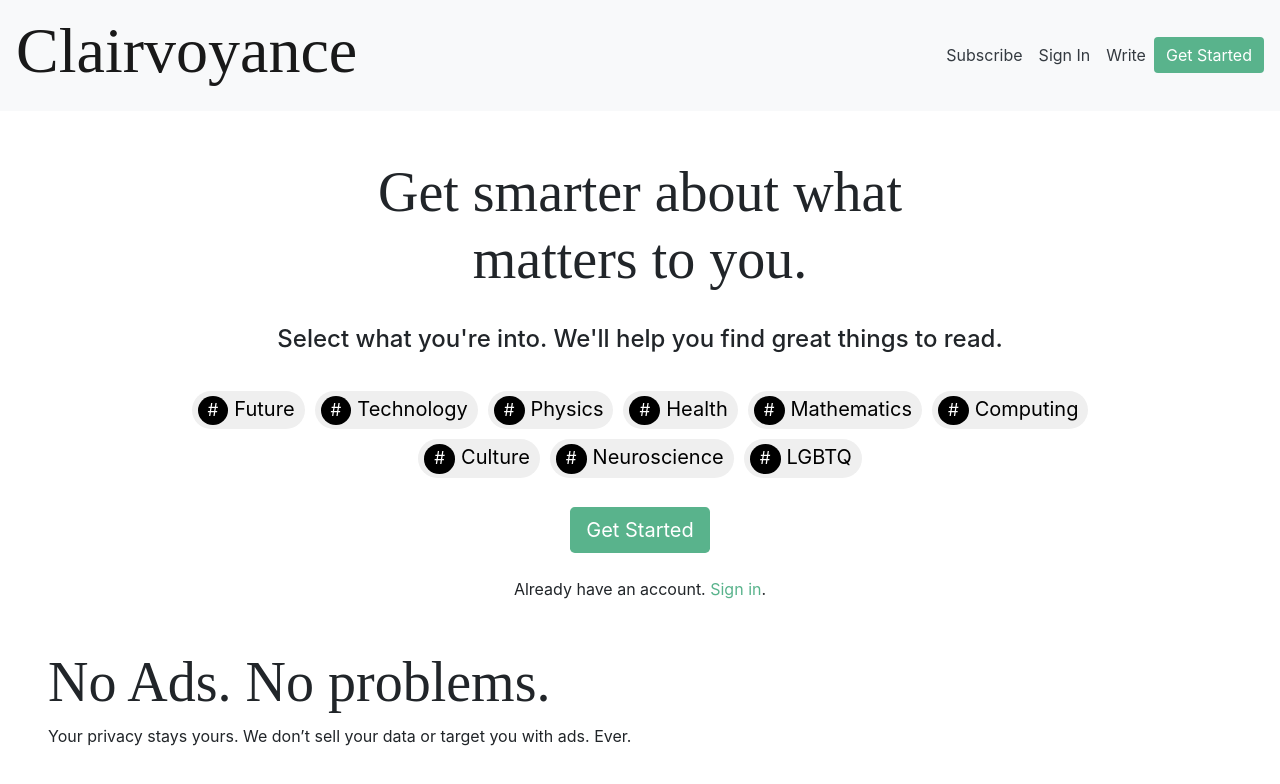
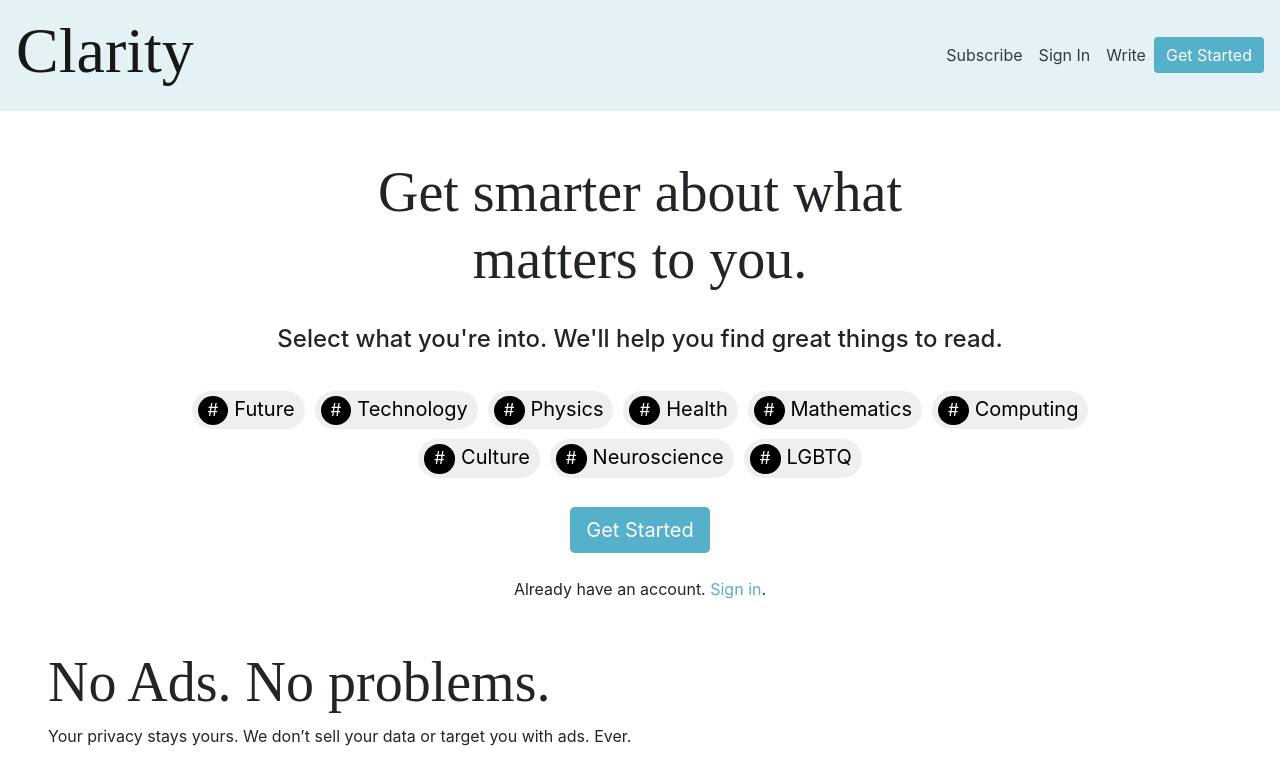
Before and after one commit to NexusX45/Social-Site, a React (Create React App) app in the folder site/: page / in a window 1280 px wide. Shown: the top 784 px of the page. Built offline with nearby package versions, Linux system fonts and the light colour scheme.

Commit message:
Updated Navbar

```diff
--- a/site/public/index.html
+++ b/site/public/index.html
@@ -34,6 +34,7 @@
     <title>React App</title>
   </head>
   <body>
+
     <noscript>You need to enable JavaScript to run this app.</noscript>
     <div id="root"></div>
     <!--
--- /dev/null
+++ b/site/src/App.css
@@ -0,0 +1,3 @@
+.navbar-custom {
+    background-color: #e4f1f5;
+}
--- a/site/src/App.js
+++ b/site/src/App.js
@@ -1,26 +1,58 @@
 import React from 'react';
 import {BrowserRouter as Router, Switch, Route, useHistory} from 'react-router-dom';
 import axios from 'axios';
+import './App.css';
 
 export default function App(){
     return(
         <Router>
             <Switch>
                 <Route exact path = '/'>
+                    <Navbar />
                     <Home />
                 </Route>
                 <Route path = '/about'>
+                    <Navbar />
                     <About />
                 </Route>
                 <Route path = '/signin'>
+                    <Navbar />
                     <Signin />
                 </Route>
                 <Route path = '/signup'>
+                    <Navbar />
                     <Signup />
                 </Route>
             </Switch>
         </Router>
     )
+}
+
+function Navbar(){
+
+    return (
+
+        <nav className="navbar navbar-expand-lg navbar-light navbar-custom">
+      <a class="navbar-brand" href="/"><h2 style={{fontFamily: "Lobster", fontSize: '4rem'}}>Clarity</h2></a>
+      <button class="navbar-toggler" type="button" data-toggle="collapse" data-target="#navbarSupportedContent" aria-controls="navbarSupportedContent" aria-expanded="false" aria-label="Toggle navigation">
+        <span class="navbar-toggler-icon"></span>
+      </button>
+
+      <div class="collapse navbar-collapse" id="navbarSupportedContent">
+        <ul class="navbar-nav mr-auto">
+          <li class="nav-item active">
+
+          </li>
+        </ul>
+        <a class="p-2 text-dark" href="/about">Subscribe</a>
+        <a class="p-2 text-dark" href="/signin">Sign In</a>
+        <a class="p-2 text-dark">Write</a>
+        <a style={{backgroundColor: "#55b0c9", border: "none"}}  class="btn btn-primary btn-md" href="/signup">Get Started</a>
+      </div>
+    </nav>
+
+    )
+
 }
 
 function Home(){
@@ -34,24 +66,6 @@
 
     return(
         <>
-        <nav className="navbar navbar-expand-lg navbar-light bg-light">
-  <a class="navbar-brand" href="#"><h2 style={{fontFamily: "Lobster", fontSize: '4rem'}}>Clairvoyance</h2></a>
-  <button class="navbar-toggler" type="button" data-toggle="collapse" data-target="#navbarSupportedContent" aria-controls="navbarSupportedContent" aria-expanded="false" aria-label="Toggle navigation">
-    <span class="navbar-toggler-icon"></span>
-  </button>
-
-  <div class="collapse navbar-collapse" id="navbarSupportedContent">
-    <ul class="navbar-nav mr-auto">
-      <li class="nav-item active">
-
-      </li>
-    </ul>
-    <a class="p-2 text-dark" href="/about">Subscribe</a>
-    <a class="p-2 text-dark" href="/signin">Sign In</a>
-    <a class="p-2 text-dark">Write</a>
-    <a style={{backgroundColor: "#59b38c", border: "none"}}  class="btn btn-primary btn-md" href="/signup">Get Started</a>
-  </div>
-</nav>
 
 <div class="pricing-header px-3 py-3 pt-md-5 pb-md-4 mx-auto text-center">
 <h2 class="display-4" style={{fontFamily: "Abril Fatface"}}>
@@ -77,13 +91,13 @@
 </div>
 
 <div class="text-center">
-    <button style={{backgroundColor: "#59b38c", border: "none"}} class="btn btn-primary btn-lg" onClick={routeChange}>
+    <button style={{backgroundColor: "#55b0c9", border: "none"}} class="btn btn-primary btn-lg" onClick={routeChange}>
         Get Started
     </button>
     <br></br>
     <br></br>
     <span>
-        Already have an account. <a href="/signin" style={{color:"#59b38c"}}>Sign in</a>.
+        Already have an account. <a href="/signin" style={{color:"#55b0c9"}}>Sign in</a>.
     </span>
 </div>
 <br/>
@@ -139,8 +153,10 @@
     }
 
     return(
+
         <div>
-            <h2 class="text-center">
+            <br />
+            <h2 class="display-4 text-center">
                 Sign In
             </h2>
             <br />
@@ -163,7 +179,8 @@
 function Signup(){
     return(
         <div>
-            <h2 class="text-center">
+            <br />
+            <h2 class="display-4 text-center">
                 Sign Up
             </h2>
             <br />
--- a/site/src/index.js
+++ b/site/src/index.js
@@ -4,6 +4,7 @@
 import App from './App';
 
 ReactDOM.render(
+
   <React.StrictMode>
     <App />
   </React.StrictMode>,
```
